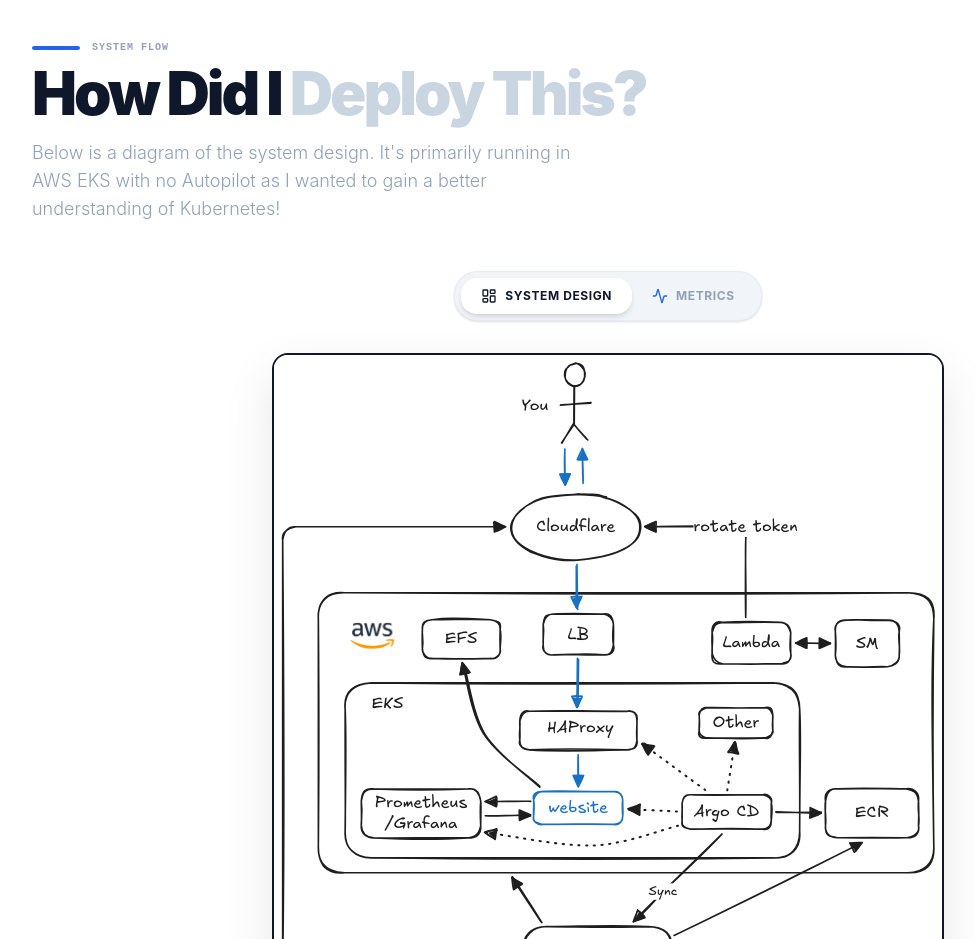
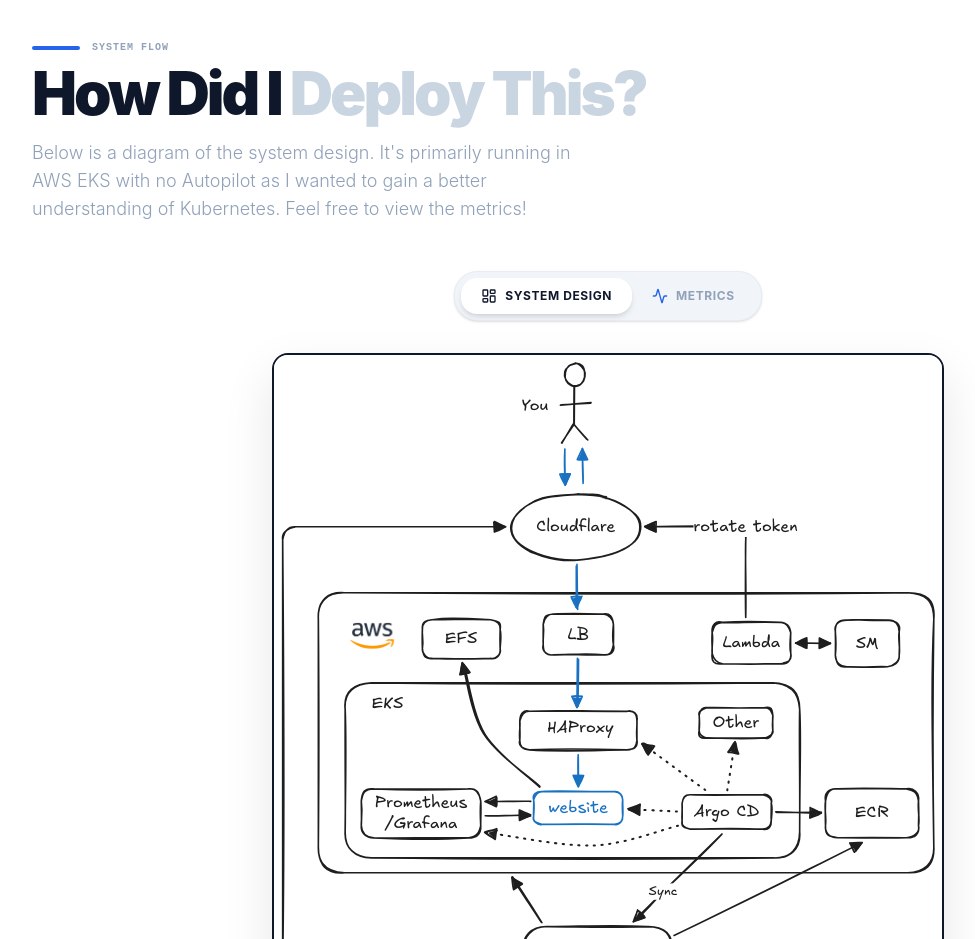
Before and after one commit to ishan-cart/sandbox, a React (Vite) app in the folder apps/web-app/: page / in a window 1280 px wide. Shown: the part 840-1779 px from the top of the page, without its empty margins (32-1007 px from the left). Built offline with nearby package versions, Linux system fonts and the light colour scheme.

Commit message:
update wording

```diff
--- a/apps/web-app/src/components/ArchitectureDiagram.tsx
+++ b/apps/web-app/src/components/ArchitectureDiagram.tsx
@@ -262,7 +262,7 @@
           title="How Did I"
           titleMuted="Deploy This?"
           titleClassName="text-5xl md:text-6xl font-black mb-4 text-slate-900 tracking-tighter"
-          description="Below is a diagram of the system design. It's primarily running in AWS EKS with no Autopilot as I wanted to gain a better understanding of Kubernetes!"
+          description="Below is a diagram of the system design. It's primarily running in AWS EKS with no Autopilot as I wanted to gain a better understanding of Kubernetes. Feel free to view the metrics!"
         />
 
         {/* Dynamic Navigation Tabs */}
```
